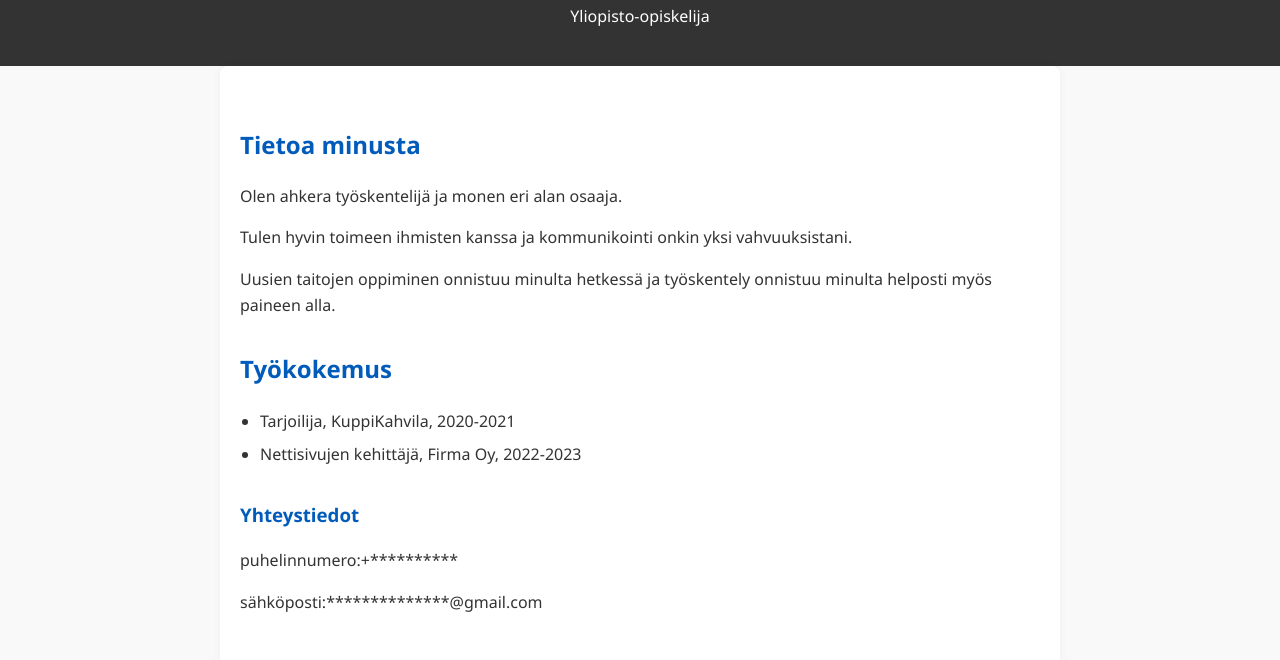
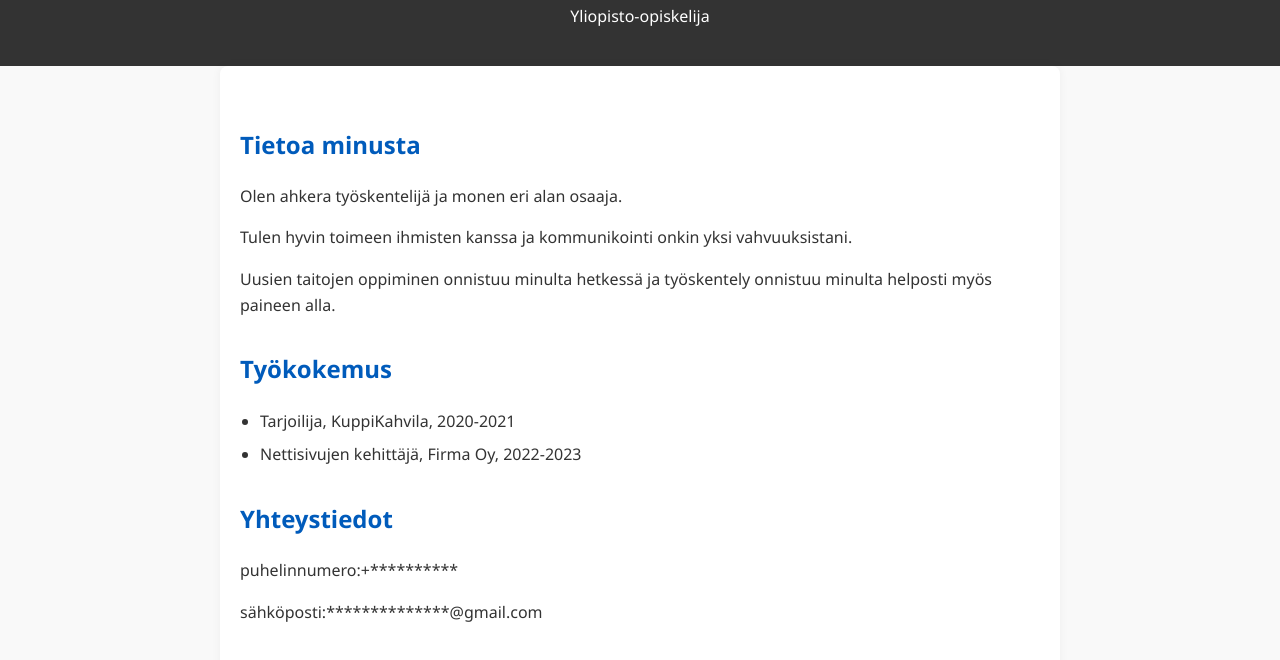
Before and after one commit to viivizz/ansioluettelo, a plain HTML site: page index.html in a window 1280 px wide. Shown: the part 110-770 px from the top of the page. Drawn offline with Linux system fonts and the light colour scheme.

Commit message:
viimeinen hienosäätö

```diff
--- a/index.html
+++ b/index.html
@@ -26,7 +26,7 @@
       </ul>
     </section>
     <section>
-      <h3>Yhteystiedot</h3>
+      <h2>Yhteystiedot</h2>
       <p>puhelinnumero:+**********</p>
       <p>sähköposti:**************@gmail.com</p>
   </main>
--- a/style.css
+++ b/style.css
@@ -24,7 +24,7 @@ main {
   border-radius: 8px;
 }
 
-h1, h2,h3 {
+h1, h2 {
   color: #005bbb;
 }
 
```
